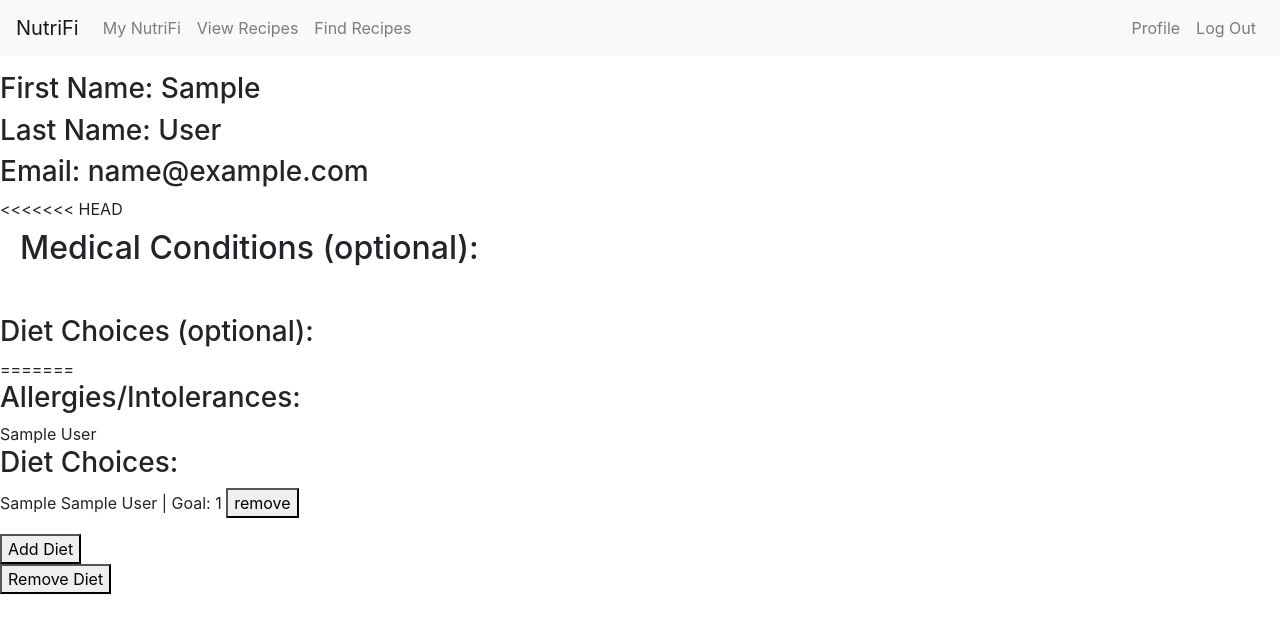
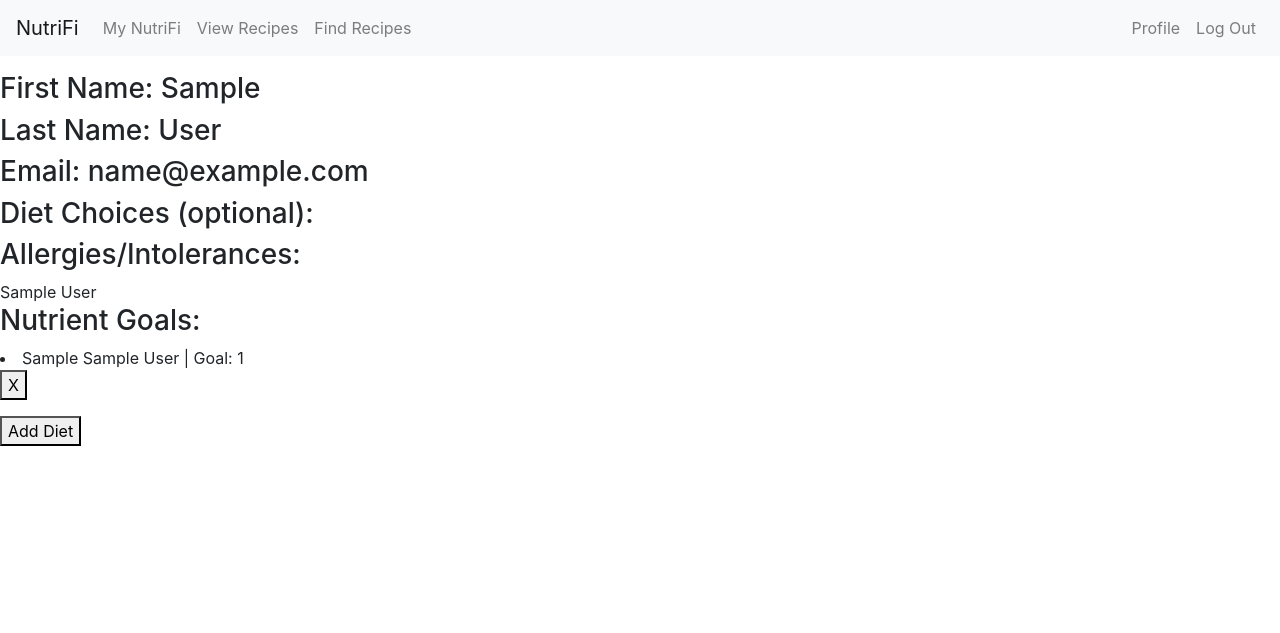
Before and after one commit to Jesskos/nutrify, a Flask app: page /profile in a window 1280 px wide. Shown: the top 633 px of the page. Run offline with Flask 2, Linux system fonts and the light colour scheme; the visitor is signed in with stand-in values (Sample User, id 1); tables that the repository leaves empty hold one stand-in row (values such as "Sample post"); some libraries are stand-ins or nearby versions.

Commit message:
worked on detete button and showing diet goals in html

```diff
--- a/server.py
+++ b/server.py
@@ -1,5 +1,5 @@
 from jinja2 import StrictUndefined
-from flask import (Flask, render_template, redirect, request, flash, session)
+from flask import Flask, render_template, redirect, request, flash, session, jsonify
 # from flask_debugtoolbar import DebugToolbarExtension
 from model import connect_to_db, db, Recipe, Ingredient, Amount, RecipeLabel, RecipeToIngredient, AmountToIngredient, User, UserToRecipe, UserToAllergy, UserToDiet
 import json
@@ -481,15 +481,20 @@ def add_diet():
 		db.session.add(new_nutrient_goal)
 		db.session.commit()
 
-	new_goal = {"high_or_low": high_or_low,
+		new_goal = {"high_or_low": high_or_low,
 				"nutrient_name": nutrient_name,
 				"nutrient_goal":nutrient_goal }
+		return jsonify(new_goal)
 
 
-	print new_goal
-	print "!!!!!!!!"
+@app.route("/delete-diet", methods=["POST"])
+def delete_diet():
+	""" adds a diet to the user to diet table """
+	diet_id = int(request.form.get("deleteGoalID"))
 
-	return jsonify(new_goal)
+	print diet_id
+	print "!!!!!!!!!!!!!!!!!!!!!!!!!!"
+
 
 
 
--- a/templates/userprofile.html
+++ b/templates/userprofile.html
@@ -9,11 +9,11 @@
 
 <h3> Last Name: {{ lname }} </h3>
 <h3> Email: {{ email }} </h3>
-<<<<<<< HEAD
+
 <h6></h6>
-<h2> Medical Conditions (optional): </h2>
+
 <h3> Diet Choices (optional): </h3>
-=======
+
 <h3> Allergies/Intolerances: </h3>
 
 	{% if allergies != [] %}
@@ -29,16 +29,19 @@
 	{% endif %}
 	</div>
 
-<h3> Diet Choices: </h3>
+<h3> Nutrient Goals: </h3>
 
 
 	<div id="dietgoals">
 	{% if users_nutrient_goals != [] %}
 		{% for nutrient_goal in users_nutrient_goals %}
+		<li id ={{ nutrient_goal.user_diet_id }}>
 		{{ nutrient_goal.high_or_low }}
 		{{ nutrient_goal.nutrient_name }} |
 		Goal: {{ nutrient_goal.nutrient_goal}}
-		<button type="submit" name="nutrient" value="sodium"> remove </button><br>
+		<form action="/delete-diet" method="POST" class="deleteForm" value="dietid">
+		<button type="submit" class="deletebutton" name='diet'> X </button>
+		</form></li>
 		{% endfor %}
 	{% else %}
 
@@ -49,9 +52,6 @@
 	<p><form action="/add-diet" method="POST" class="adddiet">
 	<button type="button" class="" id="" name="" value="">Add Diet</button>
 	</form>
-	<form action="/remove-diet" method="POST" class="" display: inline>
-	<button type="submit" class="" id="" name="" value="">Remove Diet</button>
-	</form></p>
 
 	<div class="hidden" id="hiddenadd">
 	<form action="/add-diet" method="POST" >
@@ -108,11 +108,16 @@
 	$(".nutrient").on("click", showNutrientTextBox);
 
 	function showResults(results) {
-		console.log("results")
-		alert(results);
 		console.log(results)
-		console.dir(results)
+		$('#hiddenadd').attr('class', 'hidden');
+		$('#invisibletextbox').attr('class', 'hidden');
+		let tempNutrientGoal = results['high_or_low'] + ' ' + results['nutrient_name'] + ' | ' + 'Goal: ' + results['nutrient_goal'];
+		console.log("results");
+		console.log(tempNutrientGoal)
+		$("#dietgoals").prepend(tempNutrientGoal)
+
 	}
+
 
 	function addRecipe(evt) {
 		evt.preventDefault()
@@ -133,7 +138,34 @@
 	}
 
 	$(".submitbutton").on("click", addRecipe);
->>>>>>> edeffbfda41bbadfaf3e99afecaabe0338886685
+
+
+	function confirmDelete(evt)
+
+
+	function deleteGoal(evt) {
+		evt.preventDefault()
+		console.log('got inside deleteGoal')
+		let id = evt.currentTarget.parentElement.id
+		console.log(id);
+
+	}
+
+		let deletedGoalID = {
+			"dietid": $(`#${id}`).val()
+		};
+
+
+		$.post("/delete-diet",
+				deleteGoalID,
+				confirmDelete);
+
+		console.log(this)
+		$(this).closest('li').remove();
+		}
+
+
+	$(".deletebutton").on("click", deleteGoal);
 
 	</script>
 
```
Also changed, not shown: templates/userprofile.py (deleted, +0 -12 lines), templates/viewsavedrecipes.html (+3 -13 lines).
